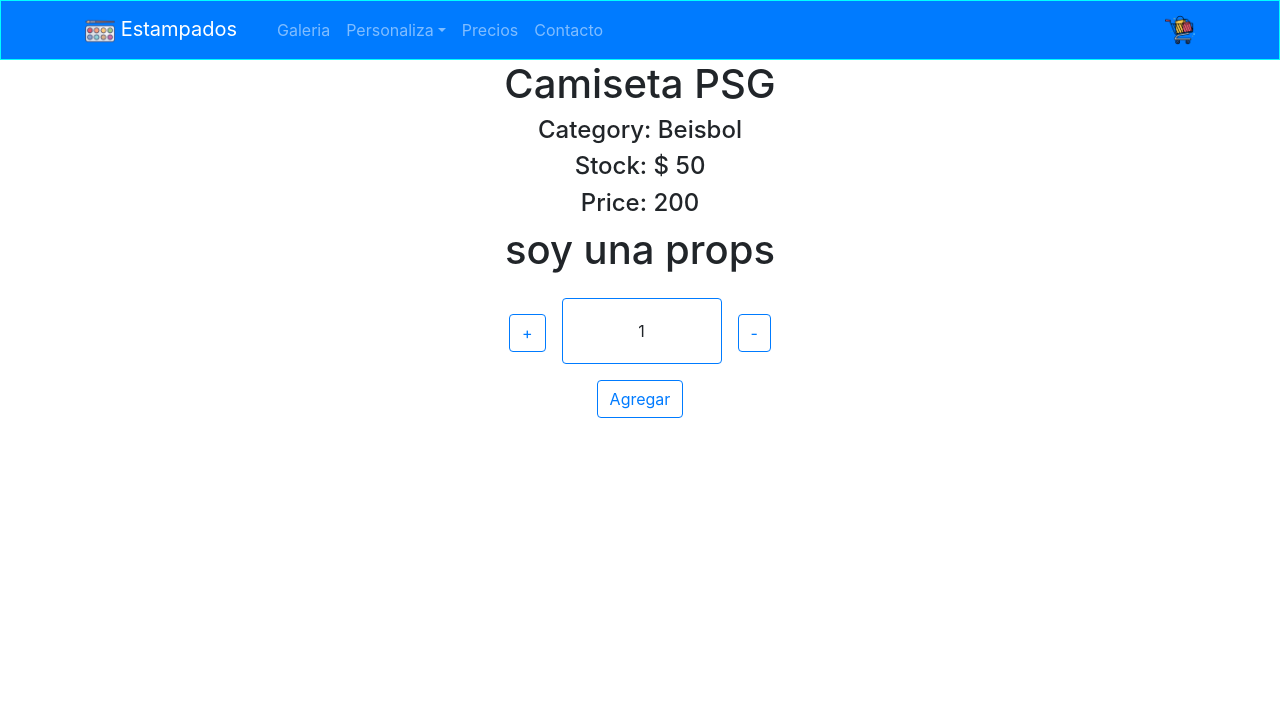
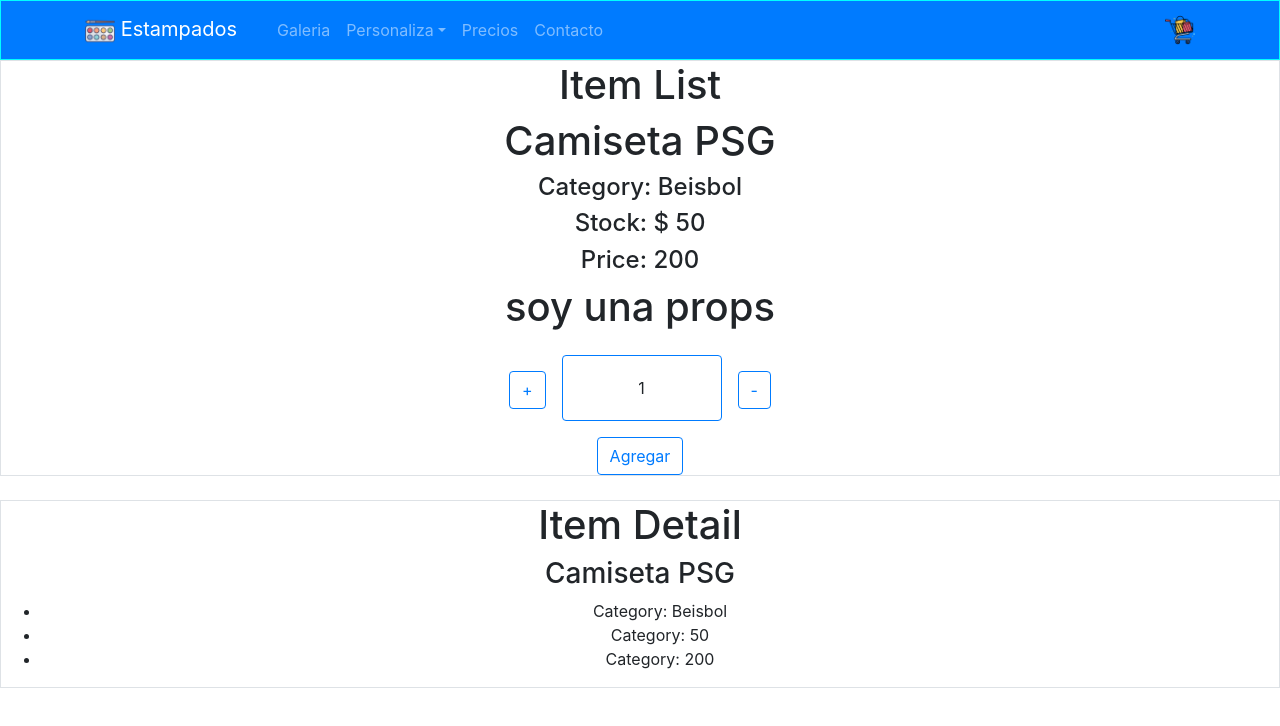
Before and after one commit to jjeshuacm/tiendacurso, a React (Create React App) app: page / in a window 1280 px wide. Shown: the top 726 px of the page. Built offline with nearby package versions, Linux system fonts and the light colour scheme.

Commit message:
detail item

```diff
--- a/src/App.css
+++ b/src/App.css
@@ -5,6 +5,9 @@
 .App-logo {
   height: 40vmin;
   pointer-events: none;
+}
+.border{
+  border: 1px solid;
 }
 
 @media (prefers-reduced-motion: no-preference) {
--- a/src/App.js
+++ b/src/App.js
@@ -1,15 +1,24 @@
 import { ItemListContainer } from './components/ItemListContainer';
+import {ItemDetailContainer} from './components/ItemDetailContainer/ItemDetailContainer';
 import { NavBar } from './components/NavBar/NavBar';
 import logo from './pintar.png';
 import './App.css';
+
 
 function App() {
   return (
     <div className="App">
 
         <NavBar/>
-        <ItemListContainer greetings="soy una props" />
-
+        <div className='border'>
+            <h1>Item List</h1>
+            <ItemListContainer greetings="soy una props" />
+        </div>
+        <br/>
+        <div className='border'>
+            <h1>Item Detail</h1>
+            <ItemDetailContainer />
+        </div>
 
 
     </div>
--- a/src/components/Item/Item.jsx
+++ b/src/components/Item/Item.jsx
@@ -1,7 +1,7 @@
 import React from 'react';
 
 const Item = ({id, name, stock, category, price}) => {
-    console.log(name, stock, category, price, id);
+    // console.log(name, stock, category, price, id);
   return (
             <>
             <h1>{name}</h1>
--- a/src/components/ItemDetail/ItemDetail.jsx
+++ b/src/components/ItemDetail/ItemDetail.jsx
@@ -0,0 +1,22 @@
+import React from 'react';
+
+ const ItemDetail = (product) => {
+     console.log(product);
+    const { name, category, stock, price } = product.product;
+    //  console.log(name);
+  return (<>
+
+
+
+      <h3>{name}</h3>
+      <ul>
+          <li>Category: {category} </li>
+          <li>Category: {stock} </li>
+          <li>Category: {price} </li>
+      </ul>
+
+    </>);
+    };
+
+
+export default ItemDetail;
--- a/src/components/ItemDetailContainer/ItemDetailContainer.jsx
+++ b/src/components/ItemDetailContainer/ItemDetailContainer.jsx
@@ -0,0 +1,33 @@
+import React, {useState, useEffect} from 'react';
+import getProducts from '../../helpers/getProducts';
+import ItemDetail from '../ItemDetail/ItemDetail';
+
+export const ItemDetailContainer = () => {
+    const [product, setProduct] = useState({});
+    const productId = 1;
+
+
+
+    useEffect(() => {
+        getProducts()
+          .then((data) => {
+            //   console.log(data);
+            setProduct(data.find((item) => item.id === productId));
+          })
+          .catch((err) => console.log(err));
+      }, []);
+
+      return (
+        <>
+        {/* {product.name} */}
+        {/* {product.map((item,i) => (
+              <div key={i}>
+               <div>{item.name}</div>
+               <div>{item.price}</div>
+              </div>
+            ))} */}
+          <ItemDetail product={product} />
+        </>
+      );
+    };
+// export default ItemDetailContainer;
--- a/src/components/ItemList/ItemList.jsx
+++ b/src/components/ItemList/ItemList.jsx
@@ -9,7 +9,7 @@
                      (
                        <Item
                         key={el.id}
-                        name={el.namep}
+                        name={el.name}
                         price={el.price}
                         category={el.category}
                         stock={el.stock}
--- a/src/helpers/products.js
+++ b/src/helpers/products.js
@@ -1,38 +1,37 @@
 
 //listado de productos para map
 const products = [
-
     {
         id: 1,
-        namep: 'Camiseta PSG',
+        name: 'Camiseta PSG',
         price: 200,
         stock: 50,
         category: 'Beisbol',
     },
     {
         id: 2,
-        namep: 'Camiseta Real Madrid',
+        name: 'Camiseta Real Madrid',
         price: 210,
         stock: 40,
         category: 'Football',
     },
     {
         id: 3,
-        namep: 'Camiseta Barcelona',
+        name: 'Camiseta Barcelona',
         price: 250,
         stock: 20,
         category: 'Football',
     },
     {
         id: 4,
-        namep: 'Camiseta Chicago',
+        name: 'Camiseta Chicago',
         price: 260,
         stock: 40,
         category: 'Football',
     },
     {
         id: 5,
-        namep: 'Camiseta PSG',
+        name: 'Camiseta PSG',
         price: 270,
         stock: 10,
         category: 'Football',
```
